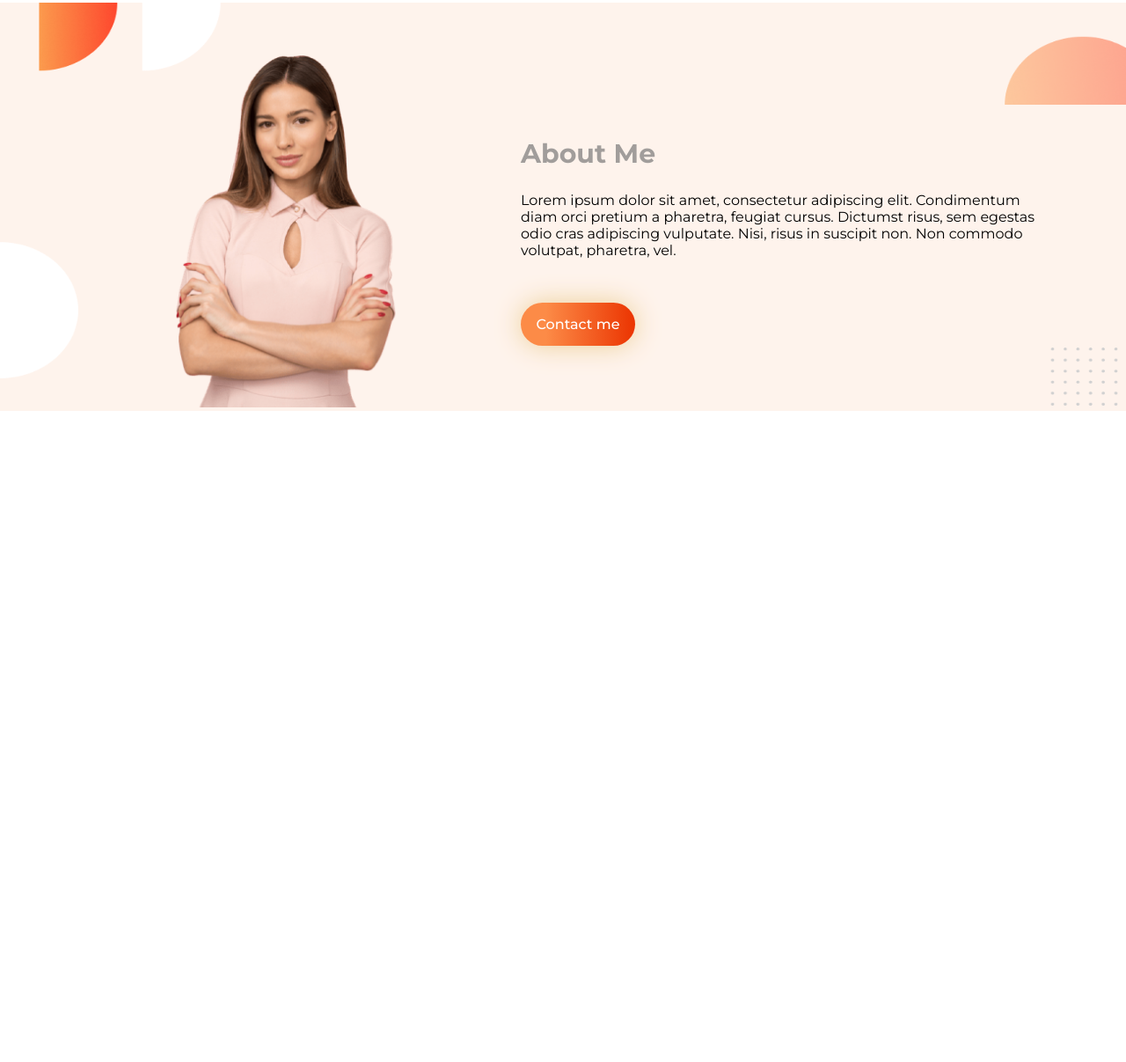
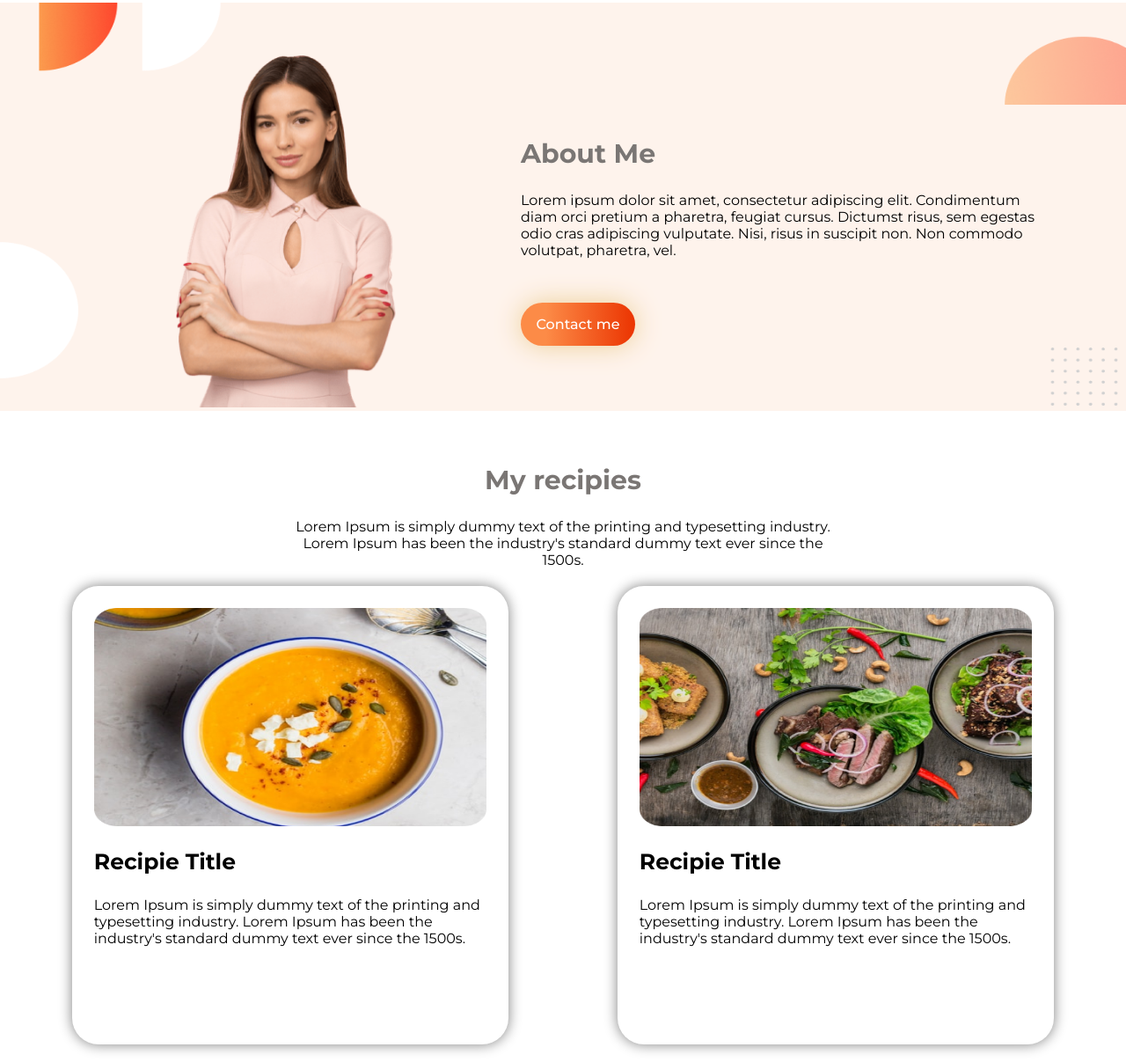
Before and after one commit to nowshin-sh/eat-healthy, a plain HTML site: page index.html in a window 1280 px wide. Shown: the part 745-1952 px from the top of the page at 88% size. Before the commit the page ends 1212 px from the top, so only its background shows below. Drawn offline with Linux system fonts and the light colour scheme; a web font is replaced by a local one.

Commit message:
third section added

```diff
--- a/index.html
+++ b/index.html
@@ -45,6 +45,38 @@
             </div>
         </div>
     </section>
+    <section class="third-section">
+        <h2>My recipies</h2>
+        <p>
+            Lorem Ipsum is simply dummy text of the printing and typesetting industry.<br>
+            Lorem Ipsum has been the industry's standard dummy text ever since the<br>
+            1500s.
+        </p>
+        <div class="flex">
+            <div class="half-width">
+                <div class="recipe">
+                    <img src="images/Project-Cover.png" alt="">
+                </div>
+                <h3>Recipie Title</h3>
+                <p>
+                    Lorem Ipsum is simply dummy text of the printing and
+                    typesetting industry. Lorem Ipsum has been the industry's
+                    standard dummy text ever since the 1500s.
+                </p>
+            </div>
+            <div class="half-width">
+                <div class="recipe">
+                    <img src="images/Project-Cover1.jpg" alt="">
+                </div>
+                <h3>Recipie Title</h3>
+                <p>
+                    Lorem Ipsum is simply dummy text of the printing and
+                    typesetting industry. Lorem Ipsum has been the industry's
+                    standard dummy text ever since the 1500s.
+                </p>
+            </div>
+        </div>
+    </section>
 </body>
 
 </html>
--- a/style.css
+++ b/style.css
@@ -5,6 +5,7 @@ body {
 
 .flex {
     display: flex;
+    margin: 20px;
 }
 
 .width-txt {
@@ -33,7 +34,12 @@ h1 {
 
 h2 {
     font-size: 30px;
-    color: rgb(161, 157, 155);
+    color: rgb(122, 118, 116);
+    font-weight: 700;
+}
+
+h3 {
+    font-size: 25px;
     font-weight: 700;
 }
 
@@ -83,3 +89,29 @@ h2 {
     width: 250px;
     height: 400px;
 }
+
+.third-section {
+    text-align: center;
+    margin-top: 60px;
+}
+
+.half-width {
+    width: 40%;
+    margin-left: 5%;
+    margin-right: 5%;
+    border-radius: 30px;
+    box-shadow: 0px 0px 15px gray;
+    padding: 2% 2% 0%;
+    text-align: left;
+}
+
+.recipe {
+    height: 50%;
+    width: 100%;
+    border-radius: 30px;
+}
+
+.recipe img {
+    width: 100%;
+    height: 100%;
+}
```
Also changed, not shown: images/Project-Cover.png (added), images/Project-Cover1.jpg (added).
